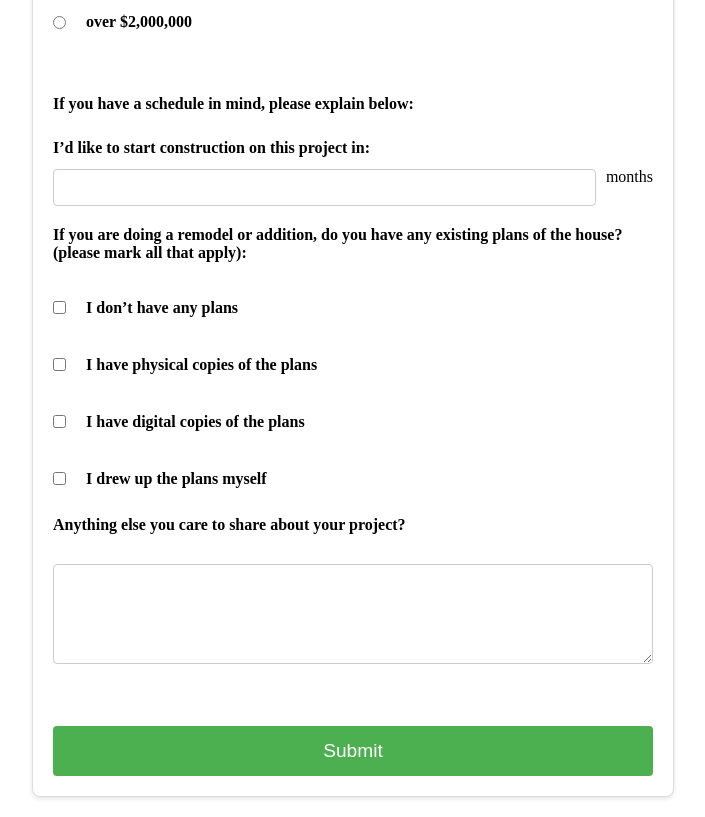
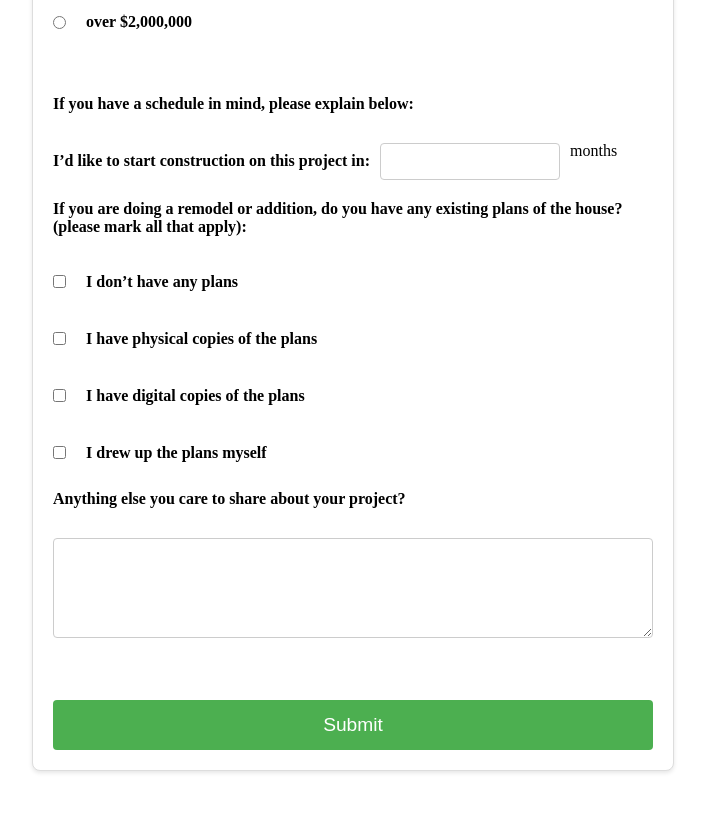
Before and after one commit to alexy-ok/Atlas-Associates, a React (Vite) app in the folder atlas-associates/: page /contact in a window 1280 px wide. Shown: the part 1180-1997 px from the top of the page, without its empty margins (287-992 px from the left). After the commit the page ends 1971 px from the top, so only its background shows below. Built offline with nearby package versions, Linux system fonts and the light colour scheme.

Commit message:
netlify build 1

```diff
--- a/atlas-associates/src/pages/Contact.jsx
+++ b/atlas-associates/src/pages/Contact.jsx
@@ -68,11 +68,12 @@ function Contact() {
                         <br/><br/>
 
                         <label for="schedule">If you have a schedule in mind, please explain below:</label><br/>
+                        <div className={styles.inlineinputs}>
+                        <label for="scheduleMonths">I’d like to start construction on this project in:</label>
 
-                        <label for="scheduleMonths">I’d like to start construction on this project in:</label>
-                        <div className={styles.inlineinputs}>
                         <input type="text" id="scheduleMonths" name="scheduleMonths" className={styles.halfInput}/> months<br/><br/>
                         </div>
+
                         <label for="existingPlans">If you are doing a remodel or addition, do you have any existing plans of the house? (please mark all that apply):</label><br/>
                         <div className={styles.inlineinputs}>
                         <input type="checkbox" id="noPlans" name="existingPlans" value="I don’t have any plans"/>
--- a/atlas-associates/src/styles/Contact.module.css
+++ b/atlas-associates/src/styles/Contact.module.css
@@ -83,6 +83,6 @@
     background-color: #45a049;
 }
 
-.form .halfInput {
-    width:50%;
+.form .inlineinputs .halfInput {
+    width:30%;
 }
```
